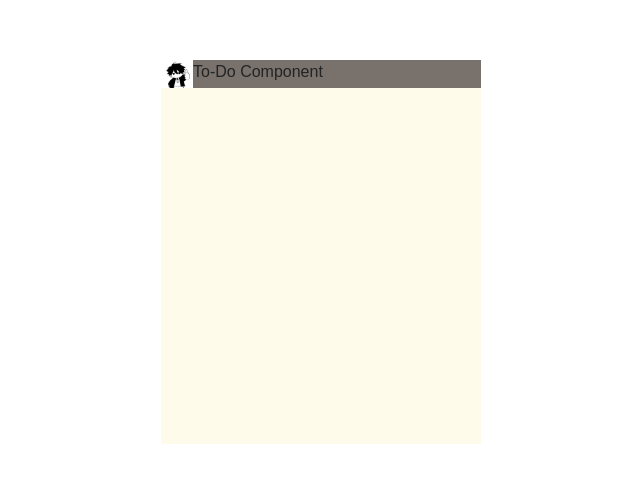
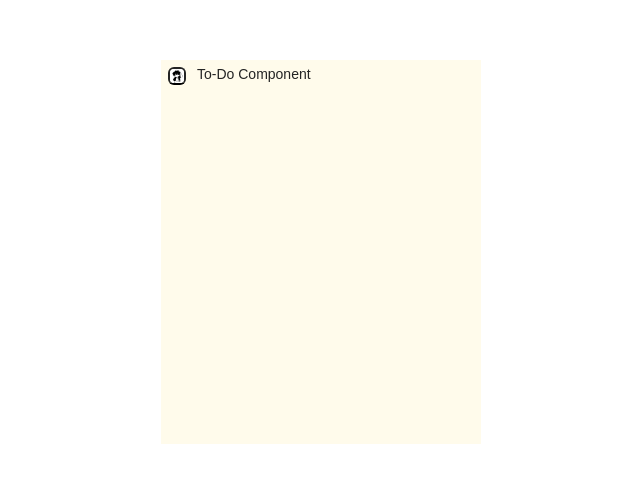
Before and after one commit to davemiyazaki/TinyToDo, a React (Vite) app: page / in a window 1280 px wide. Shown: the part 148-630 px from the top of the page, without its empty margins (319-959 px from the left). Built offline with nearby package versions, Linux system fonts and the light colour scheme.

Commit message:
Edited design of ToDoItem | Working on ToDoItem still

```diff
--- a/src/components/ToDoItem.jsx
+++ b/src/components/ToDoItem.jsx
@@ -1,10 +1,16 @@
 const ToDoItem = () =>{
   return(
-    <div className="grid grid-cols-[10%_90%] w-full h-7 bg-stone-500 overflow-hidden">
-      <img className="object-cover" src="/todo-icon.jpg"/>
-      <span> To-Do Component </span>
+    <div className="grid grid-cols-[10%_90%] w-full h-fit text-sm">
+      <div className= " p-[7px] box-border h-full w-full" id="checklist">
+        <img className="object-cover border-b-black border-2 rounded-md" src="/todo-icon.jpg"/>
+      </div>
+
+
+      <div className="h-full w-full box-border p-1 justify-center" id="toDoName">
+        <span className = "h-full" > To-Do Component </span>
+      </div>
     </div>
   );
+
 }
-
 export default ToDoItem;
```
